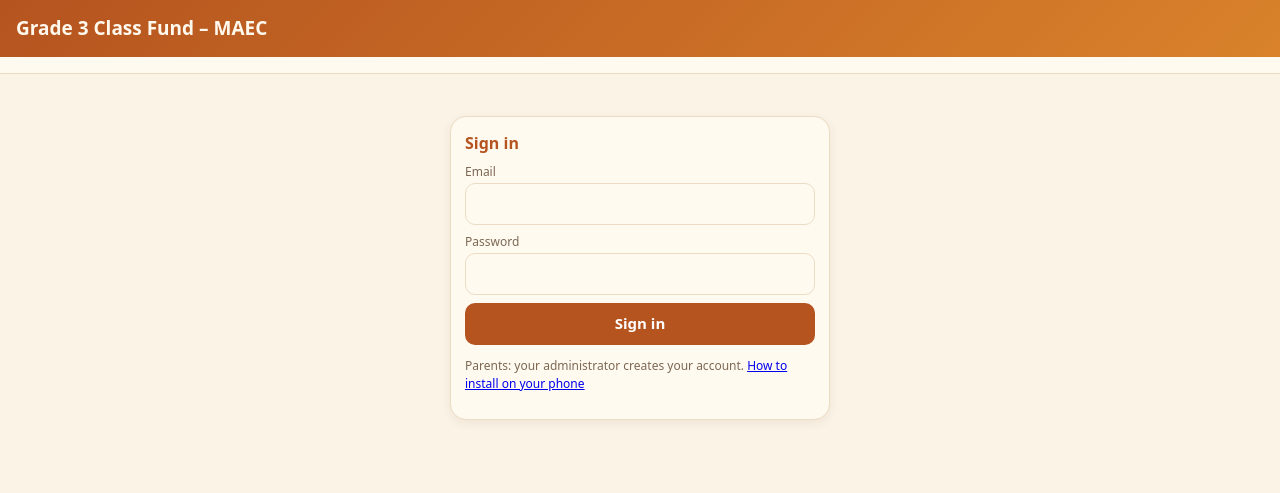
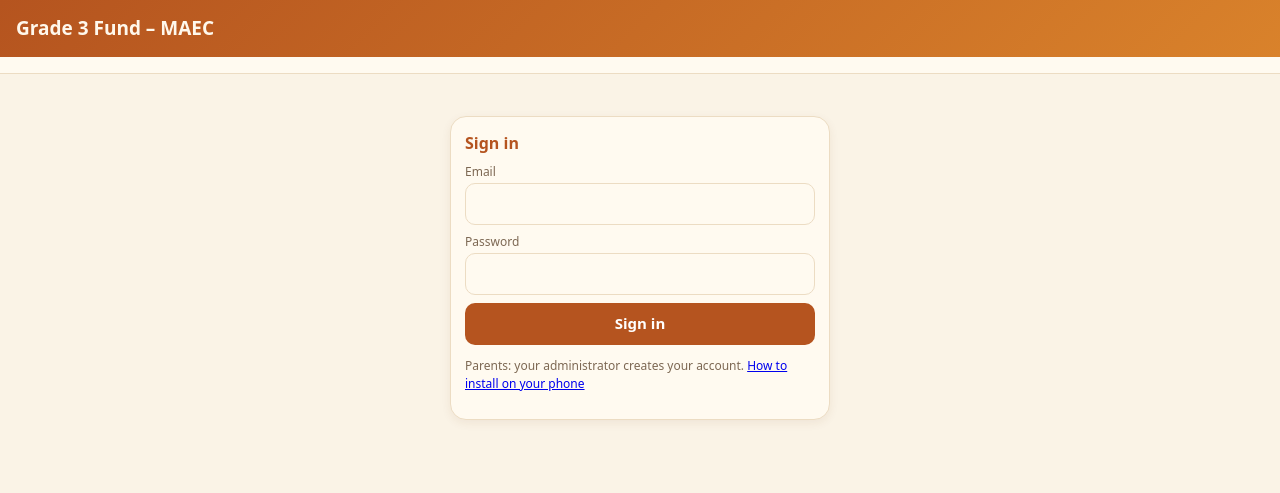
Before and after one commit to sinfiamuli-hue/grade3-fund-maec-, a website: page public/index.html in a window 1280 px wide. Drawn offline with Linux system fonts and the light colour scheme; no server answers.

Commit message:
Update title and header for Grade 3 Fund

```diff
--- a/public/index.html
+++ b/public/index.html
@@ -2,7 +2,7 @@
 <html lang="en"><head>
 <meta charset="utf-8">
 <meta name="viewport" content="width=device-width, initial-scale=1, viewport-fit=cover">
-<title>Grade 3 Class Fund – MAEC</title>
+<title>Grade 3 Fund – MAEC</title>
 <meta name="theme-color" content="#b5541f">
 <meta name="description" content="Grade 3 class fund – MAEC">
 <link rel="manifest" href="/manifest.webmanifest">
@@ -10,11 +10,11 @@
 <link rel="apple-touch-icon" href="/icons/apple-touch-icon.png">
 <meta name="apple-mobile-web-app-capable" content="yes">
 <meta name="mobile-web-app-capable" content="yes">
-<meta name="apple-mobile-web-app-title" content="Grade 3 Class Fund">
+<meta name="apple-mobile-web-app-title" content="Grade 3 Fund">
 <meta name="apple-mobile-web-app-status-bar-style" content="black-translucent">
 <link rel="stylesheet" href="/styles.css">
 </head><body>
-<header class="top"><div><h1>Grade 3 Class Fund – MAEC <span id="demoTag" class="demo" hidden>DEMO DATA</span></h1><small id="who"></small></div><button class="ghost" id="install" hidden>Install app</button></header>
+<header class="top"><div><h1>Grade 3 Fund – MAEC <span id="demoTag" class="demo" hidden>DEMO DATA</span></h1><small id="who"></small></div><button class="ghost" id="install" hidden>Install app</button></header>
 <nav id="nav" hidden></nav>
 <main id="app" aria-live="polite"><p class="note">Loading…</p></main>
 <div id="toast" role="status"></div>
```
